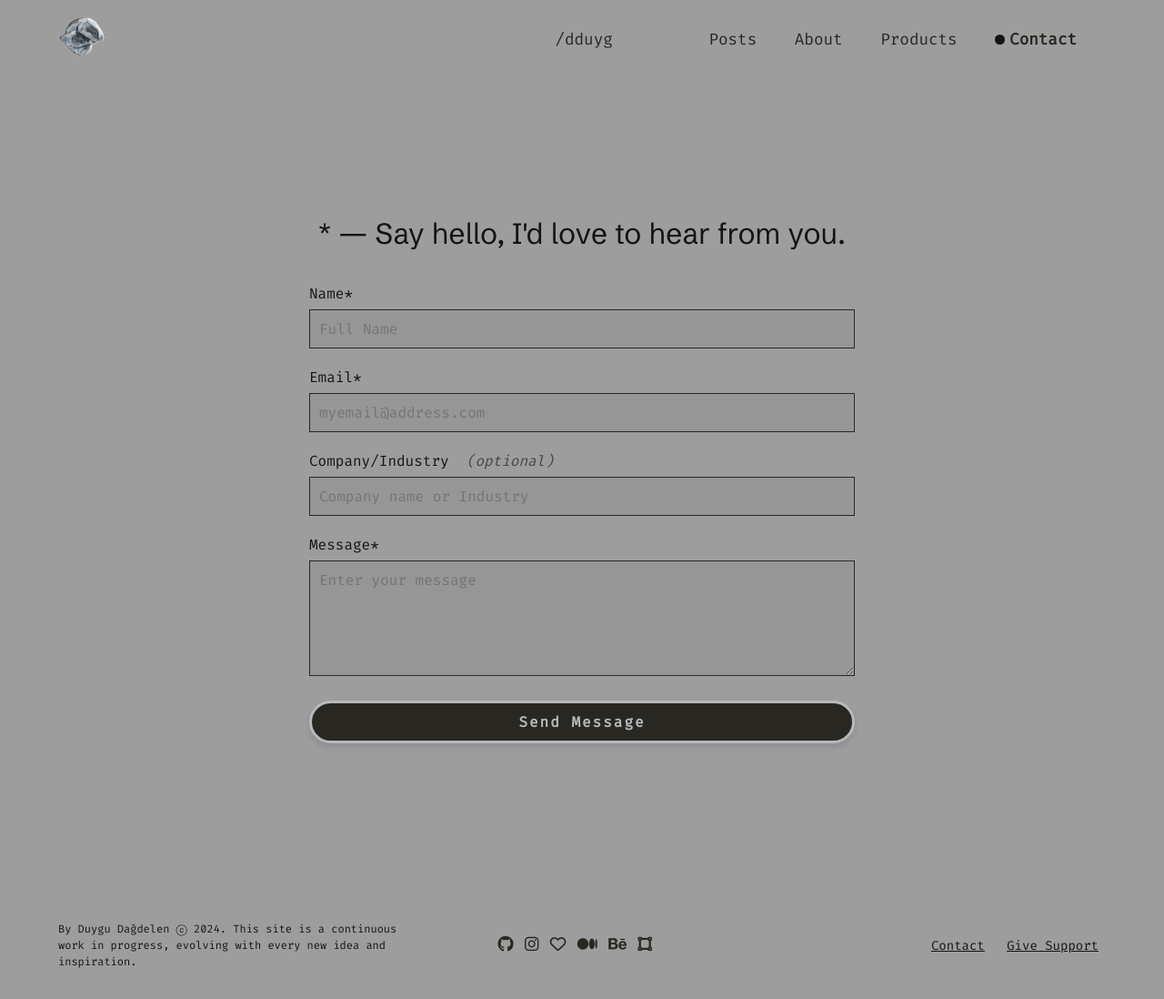
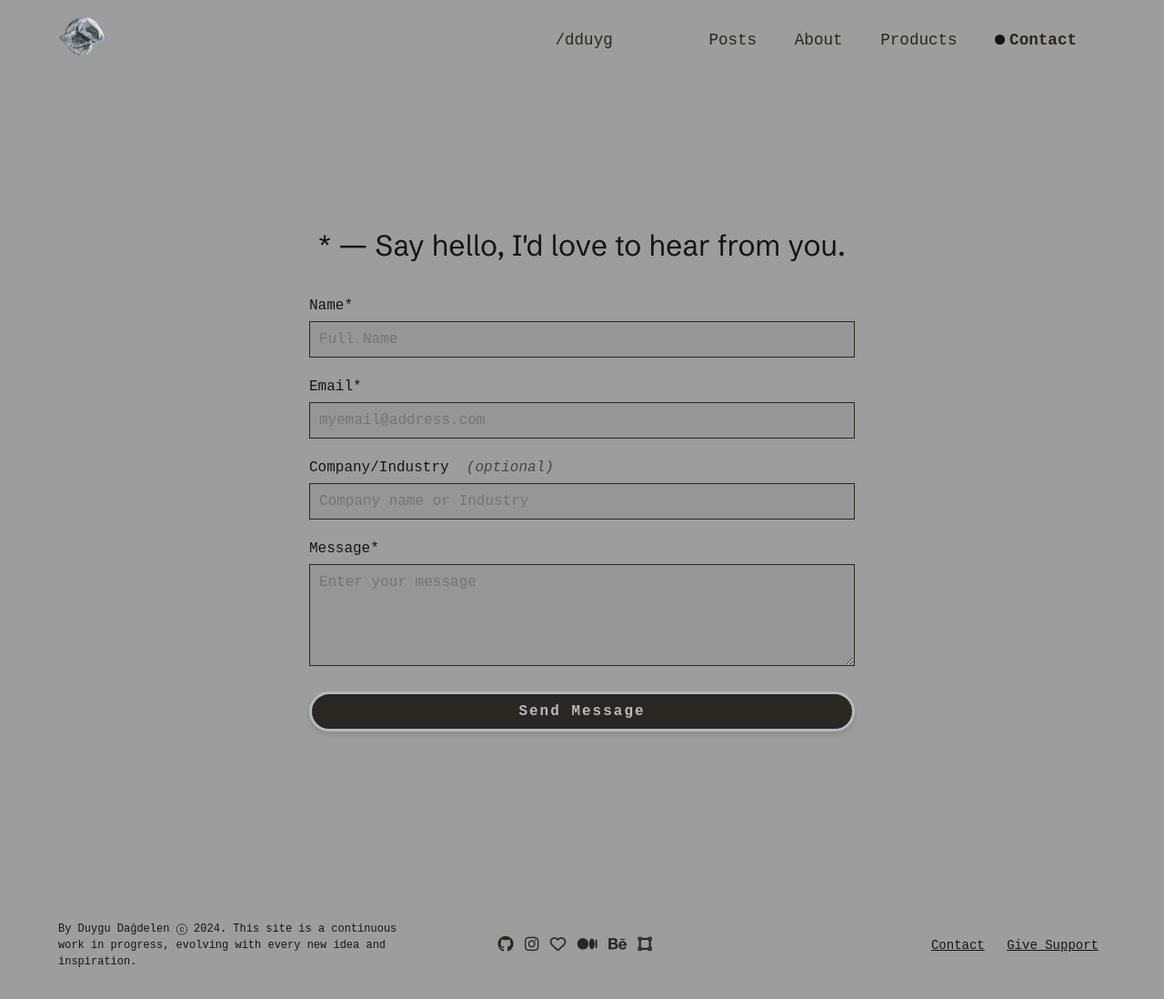
Before and after one commit to dduyg/duuuy, a Jekyll site: the page built from contact.html, in a window 1280 px wide. Shown: the whole page at 91% size. Built offline with Jekyll 4.4.1, drawn with Linux system fonts in a browser that asks for light colours; nearby versions of some CDN libraries.

Commit message:
Update main.css

```diff
--- a/assets/main.css
+++ b/assets/main.css
@@ -4,7 +4,7 @@
   --marker: #E0D7CE;
   --back: #9D9D9D;
   --main-font: "Schibsted Grotesk", sans-serif;
-  --mono-font: "Fira Code", monospace;
+  --mono-font: "PT Mono", monospace;
 }
 
 html, body {
```
